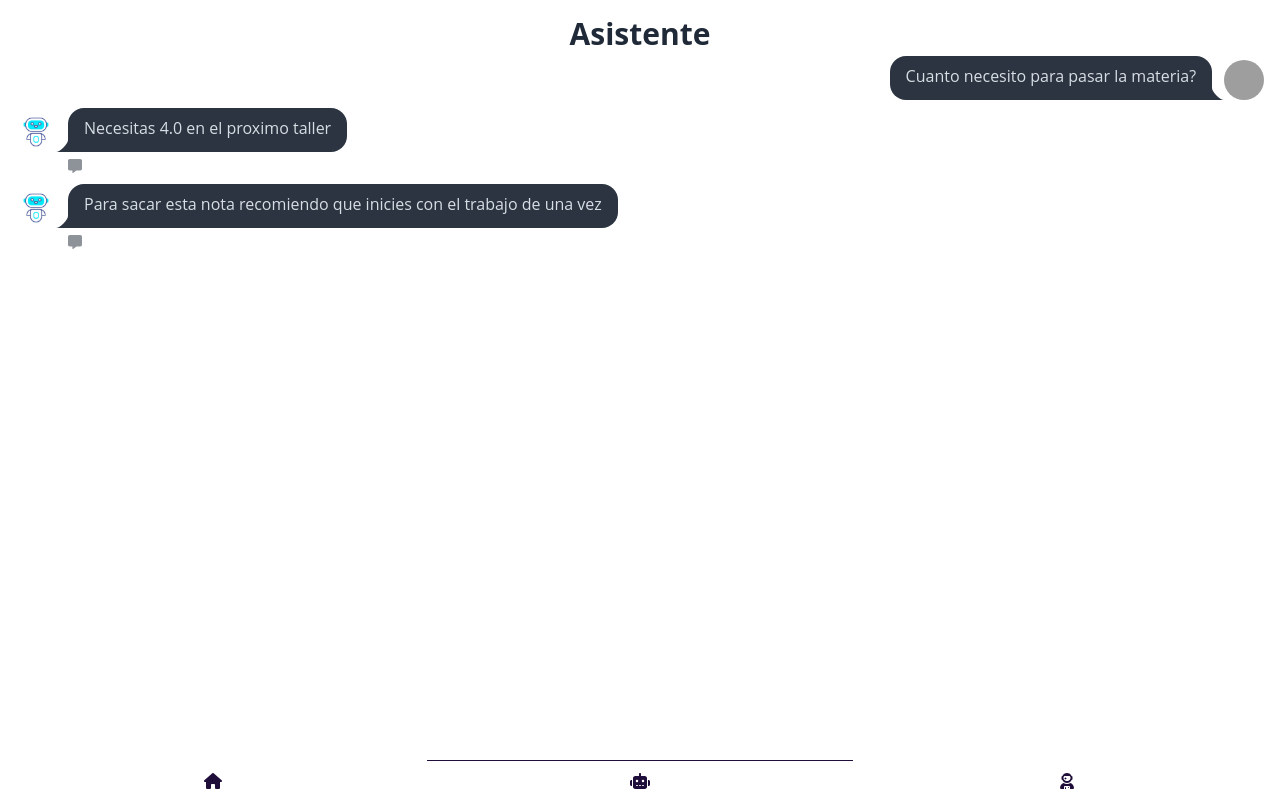
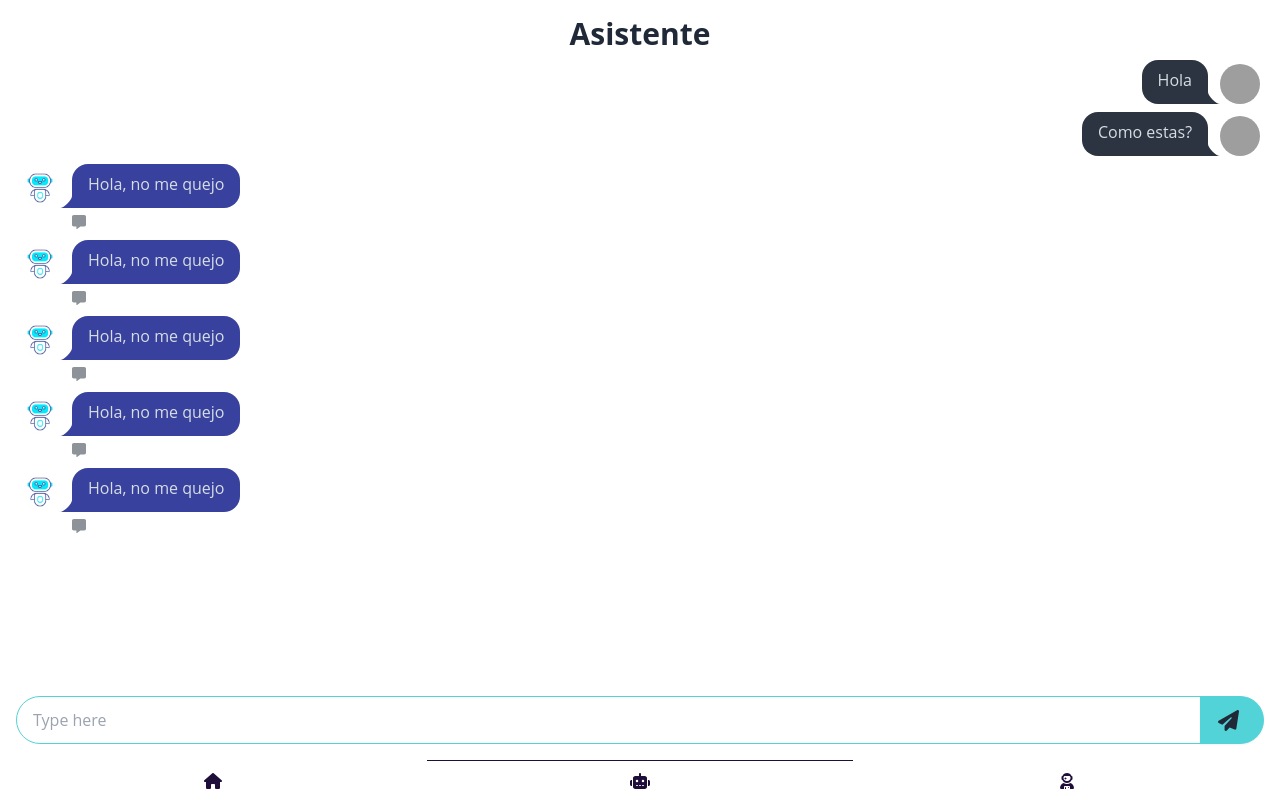
Before and after one commit to mateo-andres/perry, a SvelteKit app: page /assistant in a window 1280 px wide. Built offline with nearby package versions, Linux system fonts and the light colour scheme; no server answers; grey boxes are pictures that could not be loaded.

Commit message:
Add GPT-3 tokenizer and chat component
Add server-side API for chat

Update Chat.svelte component layout

Update assistant page layout and add chat functionality

```diff
--- a/package.json
+++ b/package.json
@@ -28,6 +28,9 @@
 	"dependencies": {
 		"@fortawesome/fontawesome-free": "^6.4.2",
 		"@prisma/client": "^5.7.1",
-		"jsonwebtoken": "^9.0.2"
+		"gpt3-tokenizer": "^1.1.5",
+		"jsonwebtoken": "^9.0.2",
+		"openai": "^4.26.0",
+		"sse.js": "^2.2.0"
 	}
 }
--- /dev/null
+++ b/src/components/Chat.svelte
@@ -0,0 +1,27 @@
+<script>
+	export let message = 'Hola';
+	export let role;
+</script>
+
+{#if role === 'user'}
+	<div class="chat chat-end">
+		<div class="chat-image avatar">
+			<div class="w-10 rounded-full">
+				<img alt="Tailwind CSS chat bubble component" src="https://picsum.photos/200" />
+			</div>
+		</div>
+		<div class="chat-bubble">{message}</div>
+	</div>
+{:else if role === 'bot'}
+	<div class="chat chat-start">
+		<div class="chat-image avatar">
+			<div class="w-10 rounded-full">
+				<img alt="Tailwind CSS chat bubble component" src="/assets/bot.png" />
+			</div>
+		</div>
+		<div class="chat-bubble bg-navy">{message}</div>
+		<div class="chat-footer opacity-50 mt-1">
+			<button title="Comentar resultado"><i class="fa-solid fa-message" /></button>
+		</div>
+	</div>
+{/if}
--- /dev/null
+++ b/src/lib/tokenizer.js
@@ -0,0 +1,8 @@
+import GPT3Tokenizer from 'gpt3-tokenizer';
+
+const tokenizer = new GPT3Tokenizer({ type: 'gpt3' });
+
+const getTokens = (text) => {
+	const tokens = tokenizer.encode(text);
+	return tokens.text.length;
+};
--- /dev/null
+++ b/src/routes/api/chat/+server.js
@@ -0,0 +1,82 @@
+import { getTokens } from '$lib/utils/tokenizer.js';
+import { OPENAI_KEY } from '$env/static/private';
+
+export const POST = async ({ request }) => {
+	try {
+		const requestData = request.json();
+		if (!requestData) {
+			throw new Error('No Data');
+		}
+
+		const reqMessages = requestData.messages;
+
+		if (!reqMessages) {
+			throw new Error('No Messages');
+		}
+
+		let tokenCount = 0;
+
+		reqMessages.forEach((message) => {
+			const tokens = getTokens(message.content);
+			tokenCount += tokens;
+		});
+
+		const moderationsRes = await fetch('https://api.openai.com/v1/moderations', {
+			headers: {
+				'Content-Type': 'application/json',
+				Authorization: `Bearer ${OPENAI_KEY}`
+			},
+			method: 'POST',
+			body: JSON.stringify({
+				input: reqMessages[reqMessages.length - 1].content
+			})
+		});
+
+		const moderationData = await moderationsRes.json();
+		const [results] = moderationData;
+
+		if (results.flagged) {
+			throw new Error('Message is flagged');
+		}
+
+		const prompt = 'You are a virtual assistant for a university called UNINPAHU';
+
+		tokenCount += getTokens(prompt);
+
+		if (tokenCount >= 4000) {
+			throw new Error('Too many tokens');
+		}
+
+		const messages = [{ role: 'system', content: prompt }, ...reqMessages];
+
+		const chatRequestOpts = {
+			model: 'gpt-3.5-turbo',
+			messages,
+			temperature: 0.9,
+			stream: true
+		};
+
+		const chatResponse = await fetch('https://api.openai.com/v1/chat/completions', {
+			headers: {
+				'Content-Type': 'application/json',
+				Authorization: `Bearer ${OPENAI_KEY}`
+			},
+			method: 'POST',
+			body: JSON.stringify(chatRequestOpts)
+		});
+
+		if (!chatResponse.ok) {
+			const error = await chatResponse.json();
+			throw new Error(error);
+		}
+
+		return new Response(chatResponse.body, {
+			headers: {
+				'Content-Type': 'text/event-stream'
+			}
+		});
+	} catch (e) {
+		console.error(e);
+		return json({ error: e.message }, { status: 500 });
+	}
+};
--- a/src/routes/assistant/+page.svelte
+++ b/src/routes/assistant/+page.svelte
@@ -1,43 +1,38 @@
 <script>
+	import Chat from '$components/Chat.svelte';
 </script>
 
-<main class="p-4">
+<main class="p-4 flex flex-col h-screen relative">
 	<h1 class="font-bold text-3xl text-center">Asistente</h1>
+	<div class="h-full overflow-auto mb-10 p-1" id="chat">
+		<Chat role={'user'} message={'Hola'} />
+		<Chat role={'user'} message={'Como estas?'} />
+		<Chat role={'bot'} message={'Hola, no me quejo'} />
+		<Chat role={'bot'} message={'Hola, no me quejo'} />
+		<Chat role={'bot'} message={'Hola, no me quejo'} />
+		<Chat role={'bot'} message={'Hola, no me quejo'} />
+		<Chat role={'bot'} message={'Hola, no me quejo'} />
+	</div>
 
-	<div class="chat chat-end">
-		<div class="chat-image avatar">
-			<div class="w-10 rounded-full">
-				<img alt="Tailwind CSS chat bubble component" src="https://picsum.photos/200" />
-			</div>
-		</div>
-		<div class="chat-bubble">Cuanto necesito para pasar la materia?</div>
-	</div>
-	<div class="chat chat-start">
-		<div class="chat-image avatar">
-			<div class="w-10 rounded-full">
-				<img alt="Tailwind CSS chat bubble component" src="/assets/bot.png" />
-			</div>
-		</div>
-		<div class="chat-bubble">Necesitas 4.0 en el proximo taller</div>
-		<div class="chat-footer opacity-50 mt-1">
-			<a href="google.com" target="_blank" title="Comentar resultado"
-				><i class="fa-solid fa-message" /></a
-			>
-		</div>
-	</div>
-	<div class="chat chat-start">
-		<div class="chat-image avatar">
-			<div class="w-10 rounded-full">
-				<img alt="Tailwind CSS chat bubble component" src="/assets/bot.png" />
-			</div>
-		</div>
-		<div class="chat-bubble">
-			Para sacar esta nota recomiendo que inicies con el trabajo de una vez
-		</div>
-		<div class="chat-footer opacity-50 mt-1">
-			<a href="google.com" target="_blank" title="Comentar resultado"
-				><i class="fa-solid fa-message" /></a
-			>
-		</div>
-	</div>
+	<form class="join relative bottom-10">
+		<input
+			type="text"
+			placeholder="Type here"
+			class=" rounded-l-full input input-bordered border-mainBlue w-full join-item focus:outline-none"
+		/>
+		<button
+			class="btn rounded-r-full pl-2 w-16 bg-mainBlue border border-mainBlue hover:border-darkBlue hover:bg-darkBlue"
+		>
+			<i class="fa-solid fa-paper-plane fa-xl" />
+		</button>
+	</form>
 </main>
+
+<style>
+	#chat::-webkit-scrollbar {
+		width: 3px;
+	}
+	#chat::-webkit-scrollbar-thumb {
+		background-color: gray;
+	}
+</style>
```
Also changed, not shown: 1 other file (tests, documents, lock files or other folders).
